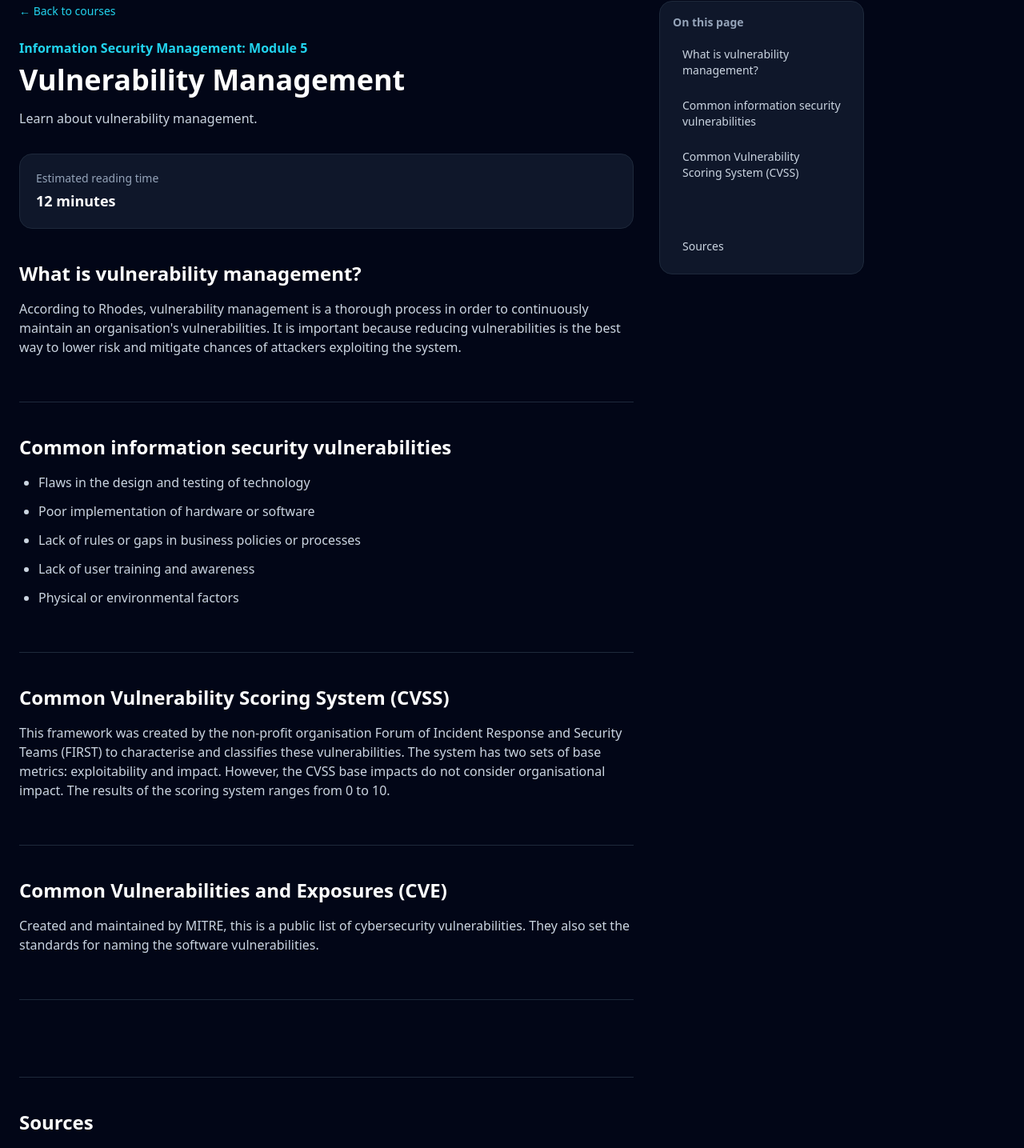
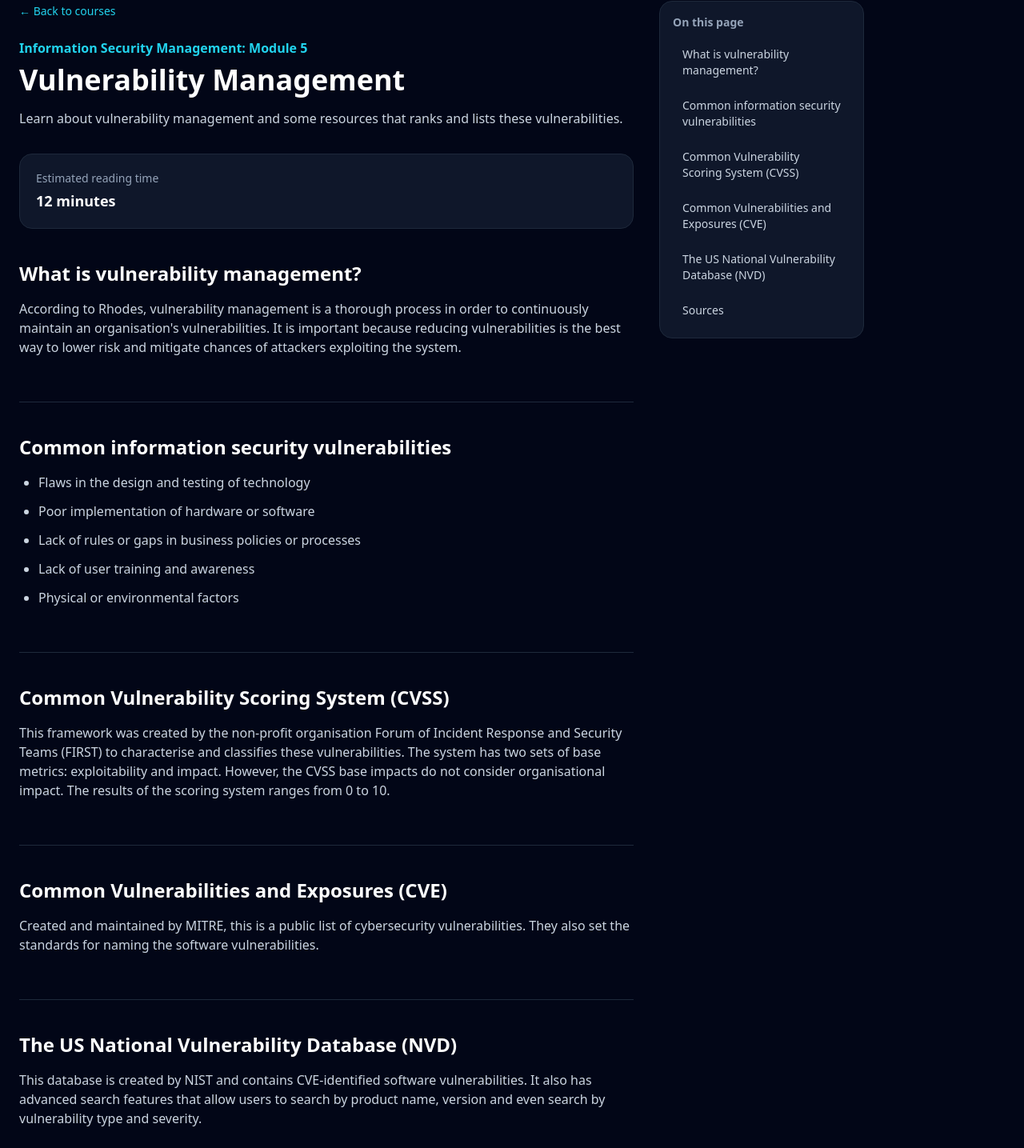
Before and after one commit to thedevarchive/shieldalert-security-dashboard, a Nuxt app: page /courses/infosec-mgmt/module5 in a window 1280 px wide. Shown: the part 116-1551 px from the top of the page at 80% size. Built offline with nearby package versions, Linux system fonts and the light colour scheme.

Commit message:
Finished module 5 of InfoSec course

```diff
--- a/app/pages/courses/infosec-mgmt/module5.vue
+++ b/app/pages/courses/infosec-mgmt/module5.vue
@@ -14,11 +14,11 @@ const sections = [
     },
     {
         id: '3',
-        title: '',
+        title: 'Common Vulnerabilities and Exposures (CVE)',
     },
     {
         id: '4',
-        title: '',
+        title: 'The US National Vulnerability Database (NVD)',
     },
     {
         id: '9',
@@ -44,7 +44,7 @@ const sections = [
                 </h1>
 
                 <p class="mb-8 text-slate-300">
-                    Learn about vulnerability management.
+                    Learn about vulnerability management and some resources that ranks and lists these vulnerabilities.
                 </p>
 
                 <div class="mb-10 rounded-2xl border border-slate-800 bg-slate-900 p-5">
@@ -102,9 +102,12 @@ const sections = [
 
                 <section id="4" class="scroll-mt-24 border-b border-slate-800 py-10">
                     <h2 class="mb-4 text-2xl font-semibold">
+                        The US National Vulnerability Database (NVD)
                     </h2>
 
                     <p class="mb-4 text-slate-300">
+                        This database is created by NIST and contains CVE-identified software vulnerabilities.
+                        It also has advanced search features that allow users to search by product name, version and even search by vulnerability type and severity.
                     </p>
                 </section>
 
```
